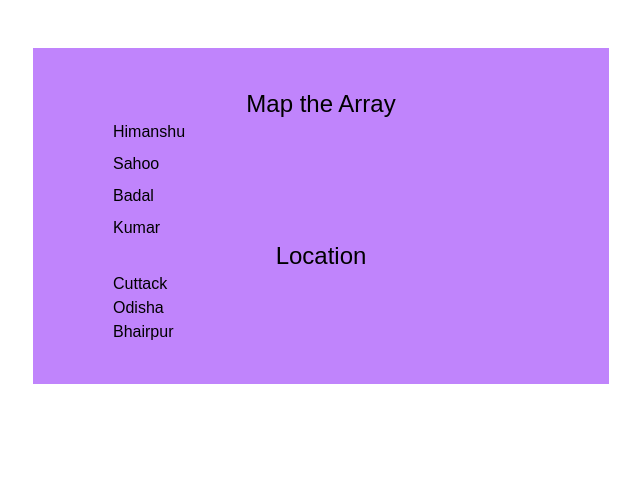
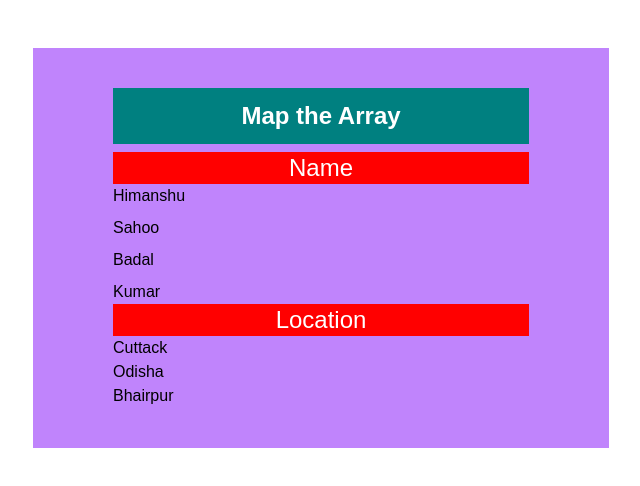
Before and after one commit to hit-man-shu/React-Jspider, a React (Create React App) app: page / in a window 1280 px wide. Shown: the top 486 px of the page, without its empty margins (319-959 px from the left). Built offline with nearby package versions, Linux system fonts and the light colour scheme.

Commit message:
add inline css

```diff
--- a/src/components/props/FirstProp.jsx
+++ b/src/components/props/FirstProp.jsx
@@ -11,12 +11,27 @@ const FirstProp = () => {
   return (
     <div>
       <div className="mx-auto my-12 max-w-xl bg-purple-400 px-20 py-10">
-        <h1 className="text-center text-2xl">Map the Array</h1>
-
+        <h1
+          className="w-full py-3 text-center text-2xl"
+          style={{ background: "teal", color: "white", fontWeight: "bold" }}
+        >
+          Map the Array
+        </h1>
+        <h1
+          className="mt-2 text-center text-2xl"
+          style={{ background: "red", color: "white" }}
+        >
+          Name
+        </h1>
         <ul className="flex flex-col gap-2">
           {arr.map((item) => item.name.map((ele, i) => <li key={i}>{ele}</li>))}
         </ul>
-        <h1 className="text-center text-2xl">Location</h1>
+        <h1
+          className="text-center text-2xl"
+          style={{ background: "red", color: "white" }}
+        >
+          Location
+        </h1>
         <ul>
           {arr.map((item) =>
             item.location.map((ele, i) => <li key={i}>{ele}</li>),
```
